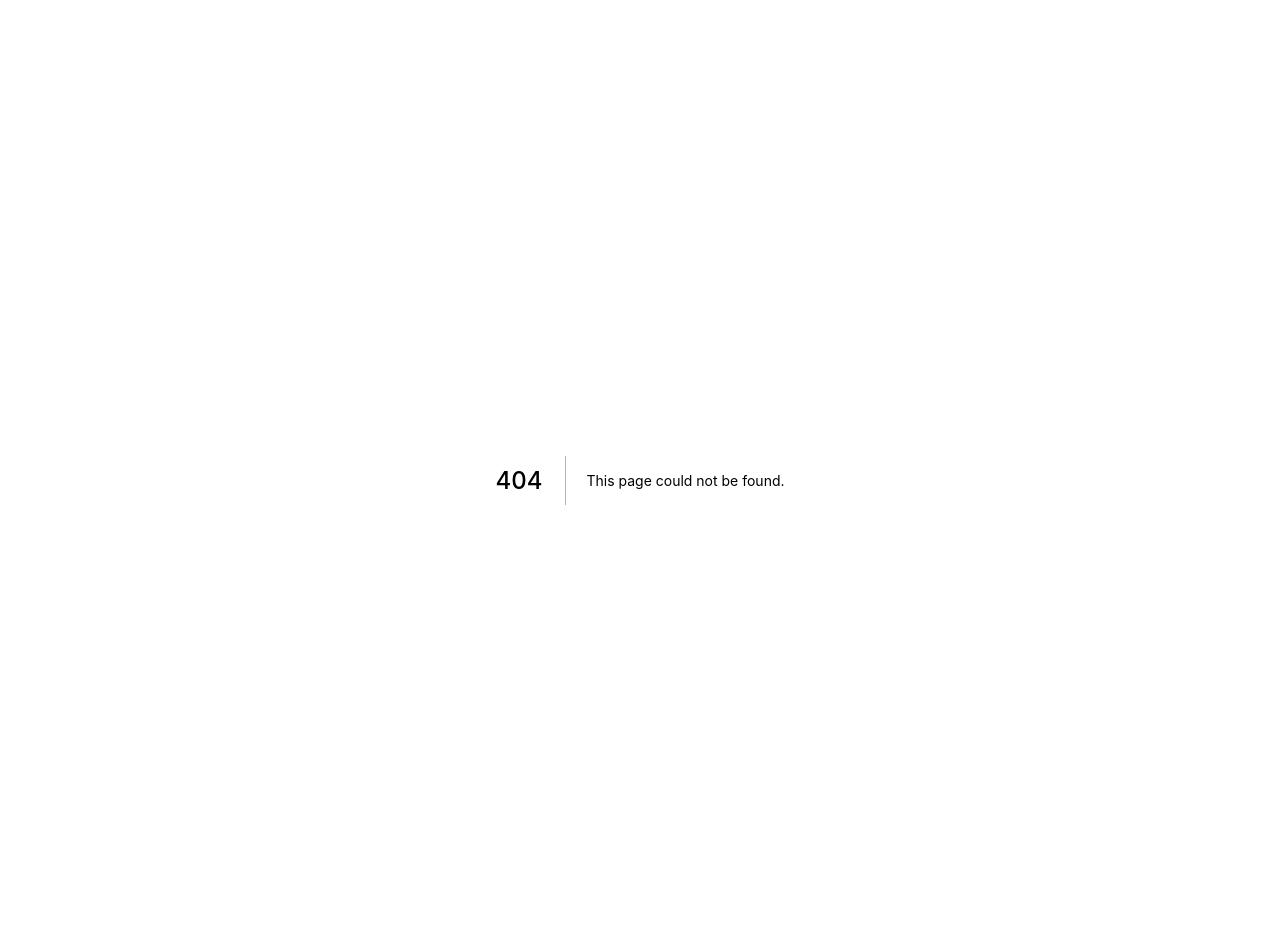
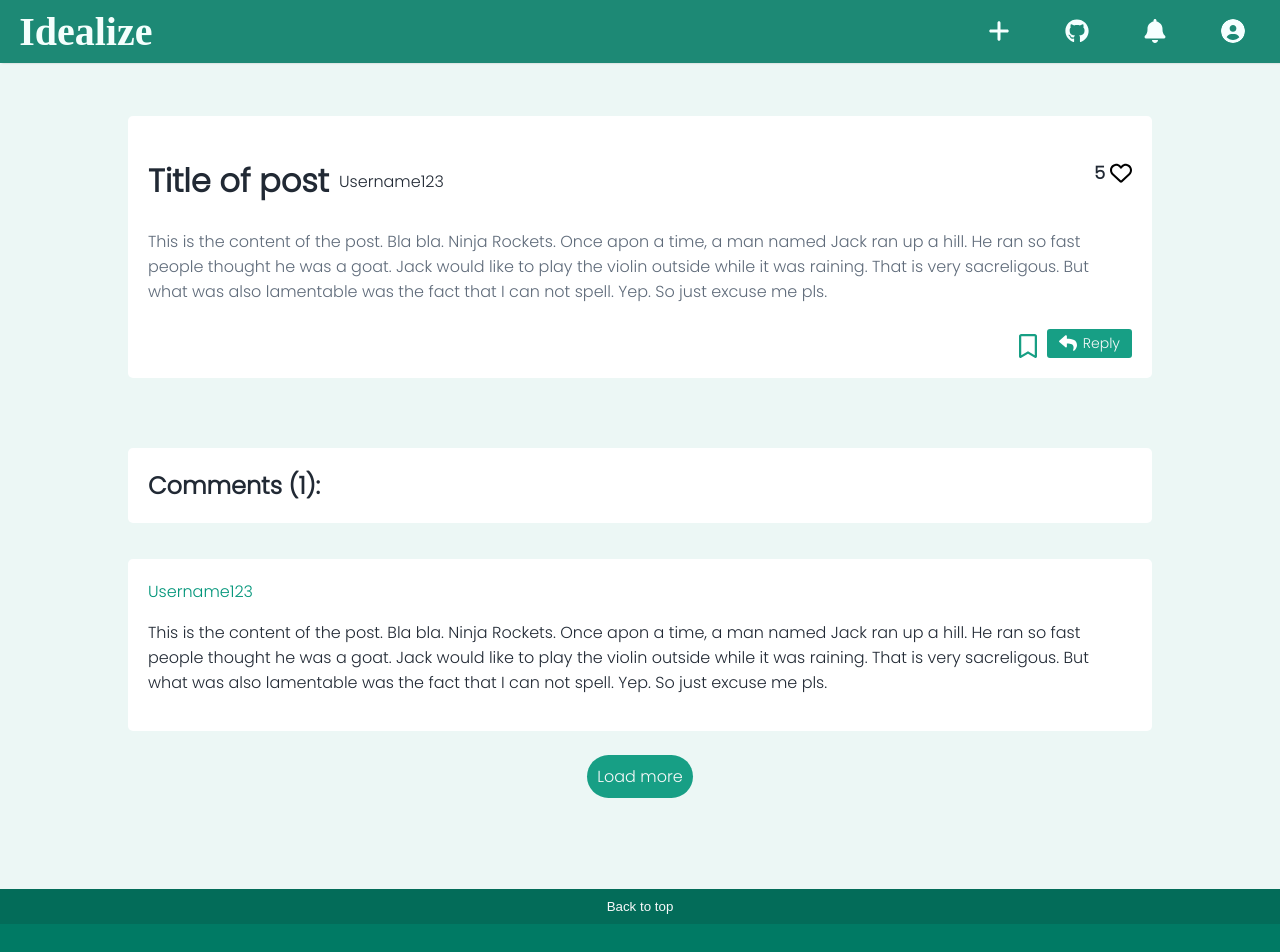
Before and after one commit to mariam-mimi/idealize, a Next.js app: page /posts/1 in a window 1280 px wide. Before the commit this address had no page. Shown: the top 952 px of the page. Before the commit the page ends 880 px from the top, so only its background shows below. Built offline with nearby package versions, Linux system fonts and the light colour scheme.

Commit message:
commit PostDetail page

```diff
--- /dev/null
+++ b/pages/posts/[id].js
@@ -0,0 +1,24 @@
+import Header from '../../components/Header'
+import Footer from '../../components/Footer'
+import PostContent from '../../components/PostContent';
+import CommentList from '../../components/CommentList';
+
+export default function PostDetailPage() {
+    return (
+        <>
+            <Header />
+            <PostContent />
+            <CommentList />
+
+             {/* Load more comments */}
+            <div className="text-center">
+                    <a href="#" className="load-more">Load more</a>
+            </div>
+
+            {/* Back to top */}
+            <button className="back-to-top">Back to top</button>
+
+            <Footer />
+        </>
+    )
+}
```
